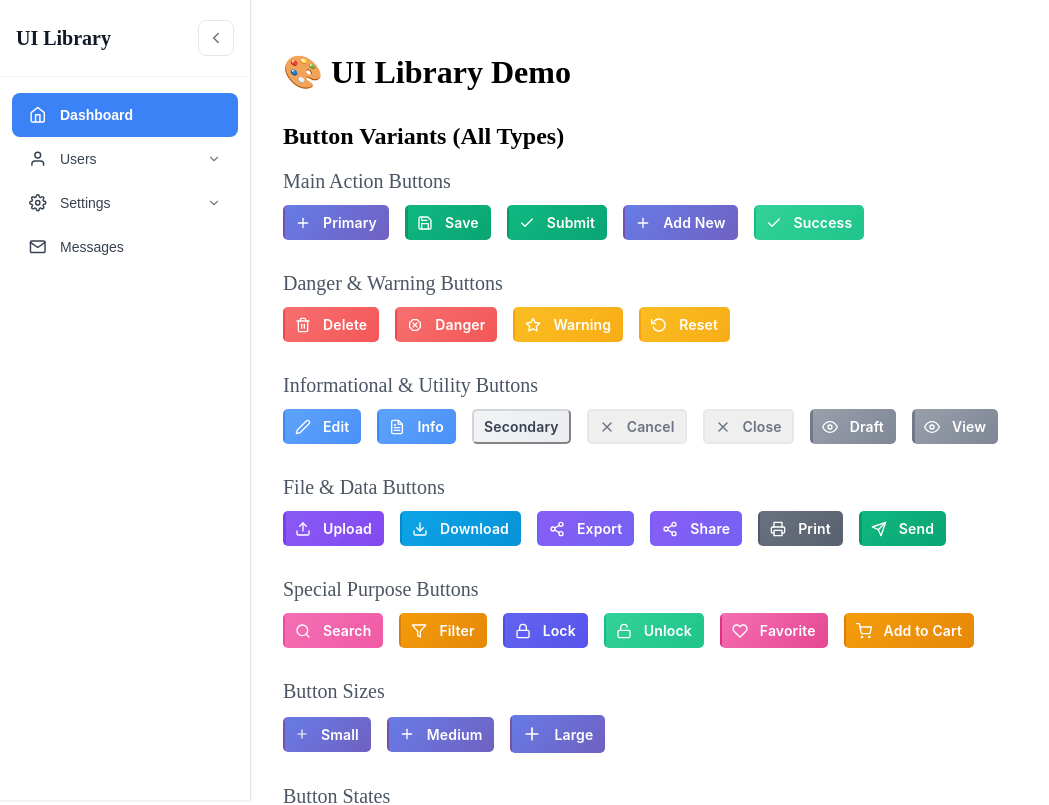
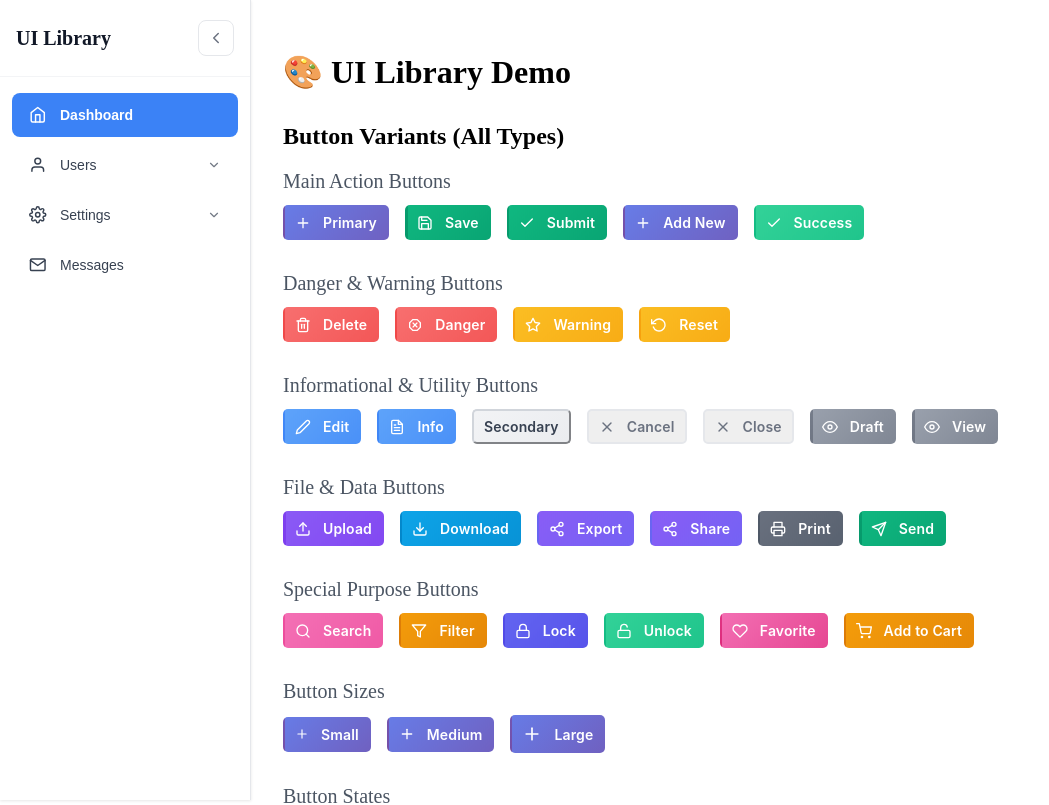
Before and after one commit to 02Rudransh/my-ui-library, a React (Vite) app: page / in a window 1280 px wide. Shown: the top 805 px of the page, without its empty margins (0-1049 px from the left). Built offline with nearby package versions, Linux system fonts and the light colour scheme.

Commit message:
src\components\Sidebar

```diff
--- a/src/components/Sidebar/Sidebar.jsx
+++ b/src/components/Sidebar/Sidebar.jsx
@@ -76,7 +76,7 @@ const Sidebar = ({
 
       {/* Navigation Section */}
       <nav className={styles.navSec} role="navigation" aria-label="Primary">
-        <div className={styles.navContent} role="menubar">
+        <div className={styles.navSecContent} role="menubar">
           {enhancedChildren}
         </div>
       </nav>
```
